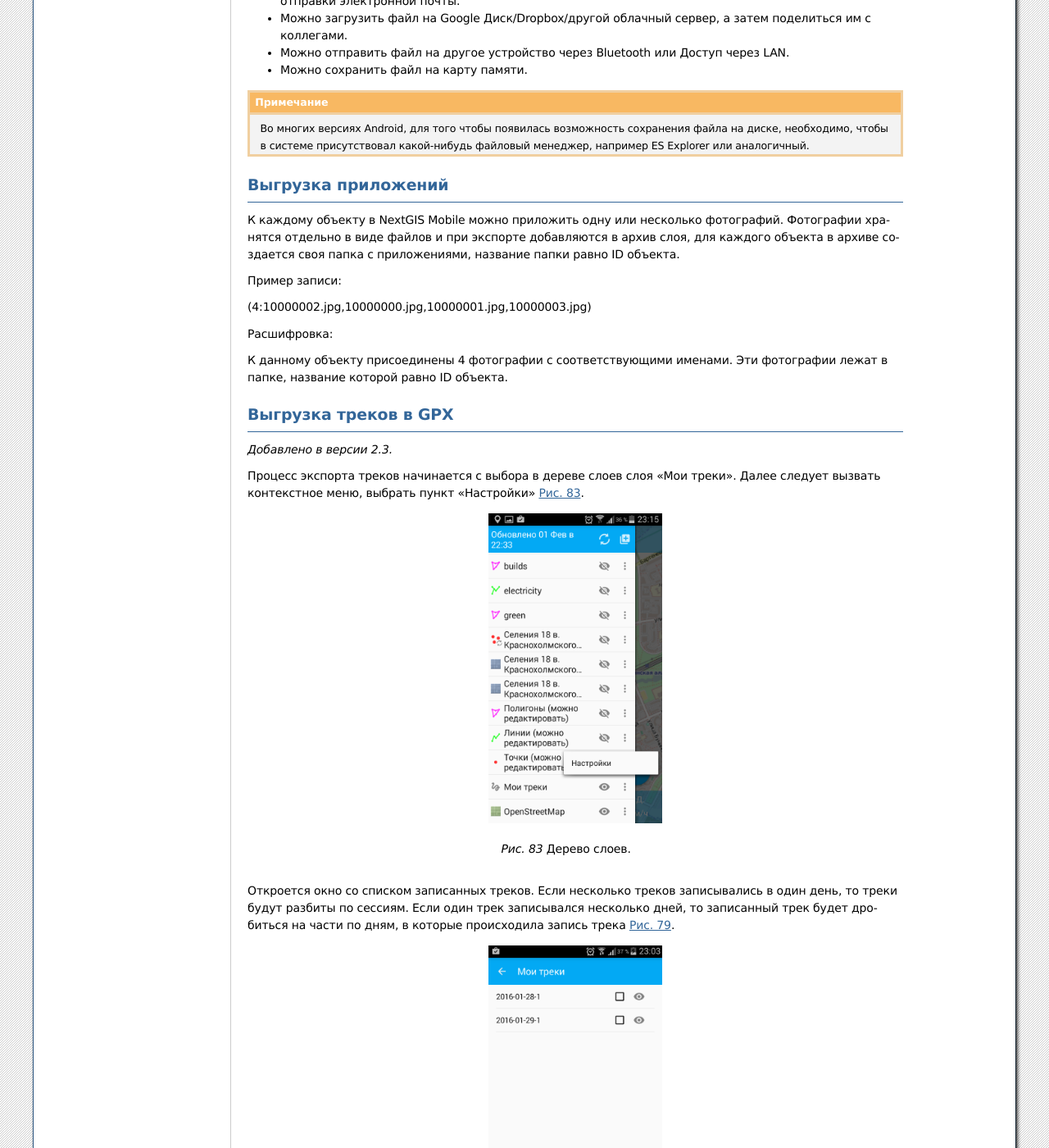
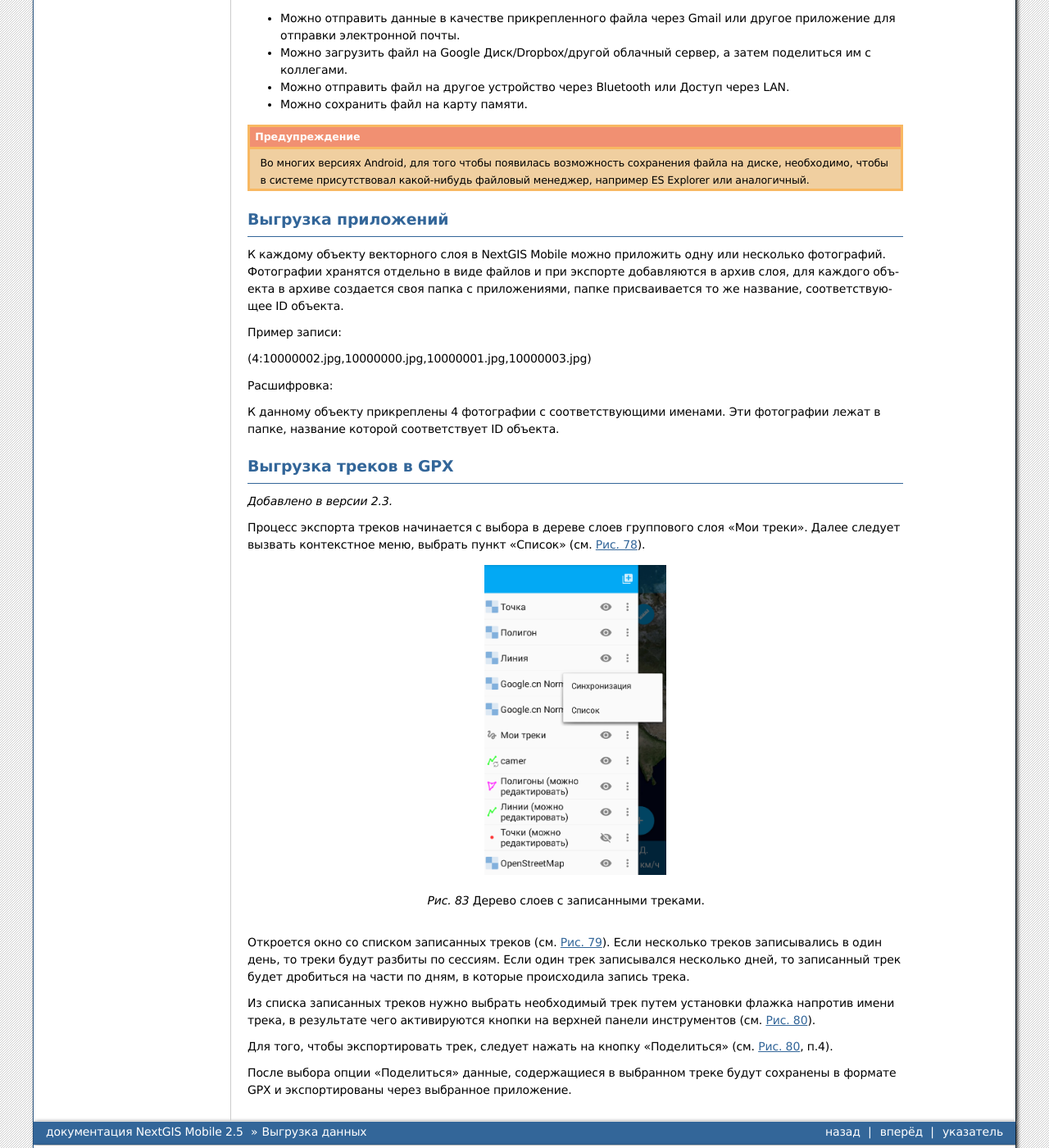
Before and after one commit to nextgis/docs_ngmobile, a Sphinx documentation site: the page built from source/share.rst, in a window 1280 px wide and 1400 px high, scrolled down 833 px. Shown: the whole window at 82% size. Built offline with Sphinx 7.4.7, drawn with Linux system fonts in a browser that asks for light colours; formulas are drawn with MathJax 3; some of the changed text lies outside the part shown.

Commit message:
changes in 4.7

```diff
--- a/source/share.rst
+++ b/source/share.rst
@@ -5,11 +5,12 @@
 Выгрузка данных
 ===============
 
+.. _ngmobile_export_vector:
+
 GeoJSON
 -------
 
-При выборе пункта контекстного меню "Поделиться" на дереве слоев откроется стандартное системное
-меню выбора способа передачи экспортированных данных (например, по почте, облачное
+Для того, чтобы экспортировать данные векторного слоя, следует открыть панель дерева слоев open (см. :numref:`ngmobile_main_activity_pic`, п.1). Далее необходимо нажать на иконку контекстного меню рядом с названием нужного слоя (см. :numref:`ngmobile_layer_tree_pic`, п.5). При выборе пункта контекстного меню "Поделиться" (см. :numref:`ngmobile_layer_tree_pic`, п.6) откроется стандартное системное меню выбора способа передачи экспортированных данных (например, по почте, облачное
 хранилище файлов, карта памяти и т.п.). Окно выбора представлено на :numref:`ngmobile_share_pic`.
 
 .. figure:: _static/ngmobile_share.png
@@ -19,7 +20,7 @@
 
    Окно выбора способа передачи экспортированных данных.
 
-При выборе одного из предложенных вариантов, данные из слоя записываются в формат :term:`GeoJSON` (:term:`система координат` Web Mercator, EPSG:3857) и отправляются, используя выбранное приложение. Файлу присваивается такое же название, что и имя слоя.
+При выборе одного из предложенных вариантов данные из слоя будут записаны в формат :term:`GeoJSON` (:term:`система координат` Web Mercator, EPSG:3857) и отправлены через выбранное приложение. Файлу присваивается такое же название, что и имя слоя.
 
 Ниже представлены некоторые варианты передачи данных (их доступность зависит от того, какие приложения установлены на устройстве):
 
@@ -28,16 +29,18 @@
 * Можно отправить файл на другое устройство через Bluetooth или Доступ через LAN.
 * Можно сохранить файл на карту памяти.
 
-.. note::
+.. warning::
    Во многих версиях Android, для того чтобы появилась возможность сохранения файла на диске, необходимо, чтобы в системе
    присутствовал какой-нибудь файловый менеджер, например ES Explorer или аналогичный.
+
+.. _ngmobile_export_attachments:
 
 Выгрузка приложений
 -------------------
 
-К каждому объекту в NextGIS Mobile можно приложить одну или несколько фотографий. Фотографии
+К каждому объекту векторного слоя в NextGIS Mobile можно приложить одну или несколько фотографий. Фотографии
 хранятся отдельно в виде файлов и при экспорте добавляются в архив слоя, для каждого
-объекта в архиве создается своя папка с приложениями, название папки равно ID объекта.
+объекта в архиве создается своя папка с приложениями, папке присваивается то же название, соответствующее ID объекта.
 
 Пример записи:
 
@@ -45,8 +48,8 @@
 
 Расшифровка:
 
-К данному объекту присоединены 4 фотографии с соответствующими именами. Эти фотографии
-лежат в папке, название которой равно ID объекта.
+К данному объекту прикреплены 4 фотографии с соответствующими именами. Эти фотографии
+лежат в папке, название которой соответствует ID объекта.
 
 .. _ngmobile_export_GPX:
 
@@ -55,35 +58,24 @@
 
 .. versionadded:: 2.3
 
-Процесс экспорта треков начинается с выбора в дереве слоев слоя "Мои треки".
-Далее следует вызвать контекстное меню, выбрать пункт "Настройки" :numref:`ngmobile_tree_layers_gpx_pic`.
+Процесс экспорта треков начинается с выбора в дереве слоев группового слоя "Мои треки".
+Далее следует вызвать контекстное меню, выбрать пункт "Список" (см. :numref:`ngmobile_layer_tree_traks_pic`).
 
-.. figure:: _static/tree_layers_gpx.png
-   :name: ngmobile_tree_layers_gpx_pic
+.. figure:: _static/ngmobile_layer_tree_traks.png
+   :name: ngmobile_layer_tree_traks_pic
    :align: center
    :height: 10cm
 
-   Дерево слоев.
+   Дерево слоев с записанными треками.
 
-Откроется окно со списком записанных треков. Если несколько треков записывались в
+Откроется окно со списком записанных треков (см. :numref:`ngmobile_tracks_list_gpx_pic`). Если несколько треков записывались в
 один день, то треки будут разбиты по сессиям. Если один трек записывался несколько
 дней, то записанный трек будет дробиться на части по дням, в которые происходила
-запись трека :numref:`ngmobile_tracks_list_gpx_pic`.
+запись трека.
 
-.. figure:: _static/tracks_list_gpx.png
-   :name: ngmobile_tracks_list_gpx_pic
-   :align: center
-   :height: 10cm
+Из списка записанных треков нужно выбрать необходимый трек путем установки флажка
+напротив имени трека, в результате чего активируются кнопки на верхней панели инструментов (см. :numref:`ngmobile_layer_gpx_selected_pic`).
 
-   Список с записанными треками.
+Для того, чтобы экспортировать трек, следует нажать на кнопку "Поделиться" (см. :numref:`ngmobile_layer_gpx_selected_pic`, п.4).
 
-Из списка записанных треков нужно выбрать необходимый трек или треки путем установки флажка
-напротив имени трека, в результате чего активируются кнопки на верхней панели инструментов.
-Для того, чтобы поделиться треком, выберите кнопку "Поделиться" :numref:`ngmobile_tracks_list_and_menus_pic`.
-
-.. figure:: _static/tracks_list_and_menus.png
-   :name: ngmobile_tracks_list_and_menus_pic
-   :align: center
-   :height: 10cm
-
-   Активация меню списка записанных треков.
+После выбора опции "Поделиться" данные, содержащиеся в выбранном треке будут сохранены в формате GPX и экспортированы через выбранное приложение.
```
